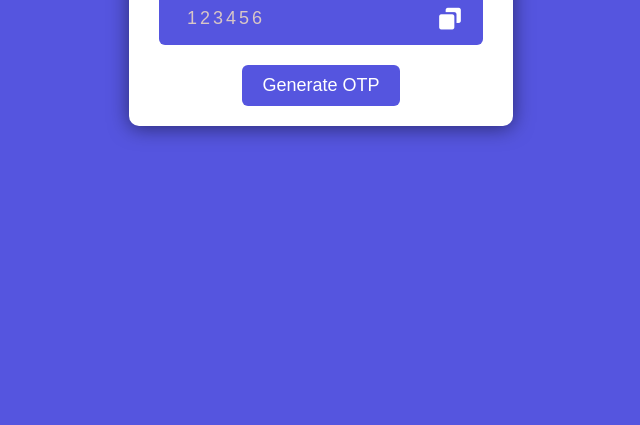
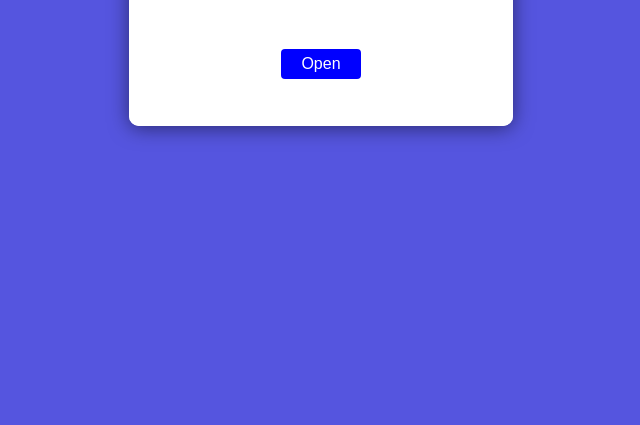
Before and after one commit to stanley-nyoni/otp-generator, a plain HTML site: page index.html in a window 1280 px wide. Shown: the part 375-800 px from the top of the page, without its empty margins (319-959 px from the left). Drawn offline with nearby package versions, Linux system fonts and the light colour scheme.

Commit message:
Added a cool feature, a welcome note

```diff
--- a/index.html
+++ b/index.html
@@ -22,7 +22,12 @@
         <div class="btn">
              <button>Generate OTP</button>
         </div>
+        <div class="note">
+            <h2>Welcome to my OTP App</h2>
+            <button>Open</button>
+        </div>
     </div>
+
 
 </body>
 </html>
--- a/main.js
+++ b/main.js
@@ -23,3 +23,10 @@ function copyToClipboard(){
     display.value = "copied to clipboard";
     display.style.color = "lightgreen";
 }
+
+const note = document.querySelector('.note');
+const openBtn = document.querySelector('.note button');
+
+openBtn.addEventListener('click', () =>{
+   note.style.display = 'none';
+})
--- a/styles.css
+++ b/styles.css
@@ -21,6 +21,36 @@ body{
     flex-direction: column;
     align-items: center;
     gap: 20px;
+    position: relative;
+}
+.note{
+    position: absolute;
+    top: 0;
+    left: 0;
+    width: 100%;
+    height: 100%;
+    background-color: #fff;
+    display: flex;
+    justify-content: center;
+    align-items: center;
+    text-align: center;
+    border-radius: 10px;
+    flex-direction: column;
+    gap: 50px;
+   transition: all .5s ease-in-out;
+}
+.note button{
+    background-color: blue;
+    border: none;
+    outline: none;
+    padding: 6px 20px;
+    border-radius: 4px;
+    color: #fff;
+    font-size: 16px;
+    cursor: pointer;
+}
+.note button:hover{
+    filter: brightness(140%);
 }
 .header{
     text-align: center;
```
